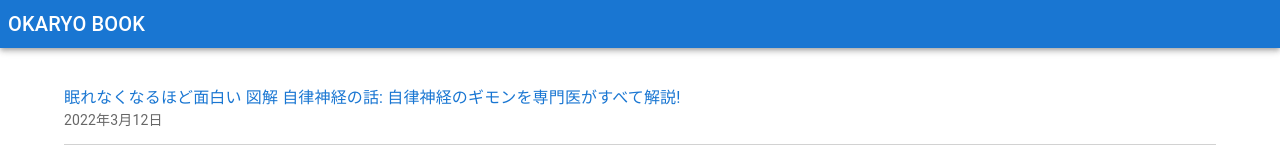
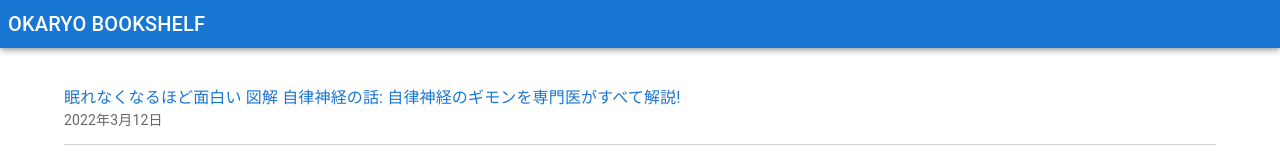
Before and after one commit to okaryo/book.okaryo.io, a Next.js app: page / in a window 1280 px wide. Shown: the top 160 px of the page. Built offline with nearby package versions, Linux system fonts and the light colour scheme.

Commit message:
[modify] app bar title

```diff
--- a/src/pages/index.tsx
+++ b/src/pages/index.tsx
@@ -10,7 +10,7 @@ export default function Home() {
 
       <main>
         <AppBar position="static" sx={{p: 1}}>
-          <Typography variant="h6" component="h1">OKARYO BOOK</Typography>
+          <Typography variant="h6" component="h1">OKARYO BOOKSHELF</Typography>
         </AppBar>
 
         <BookList />
```
